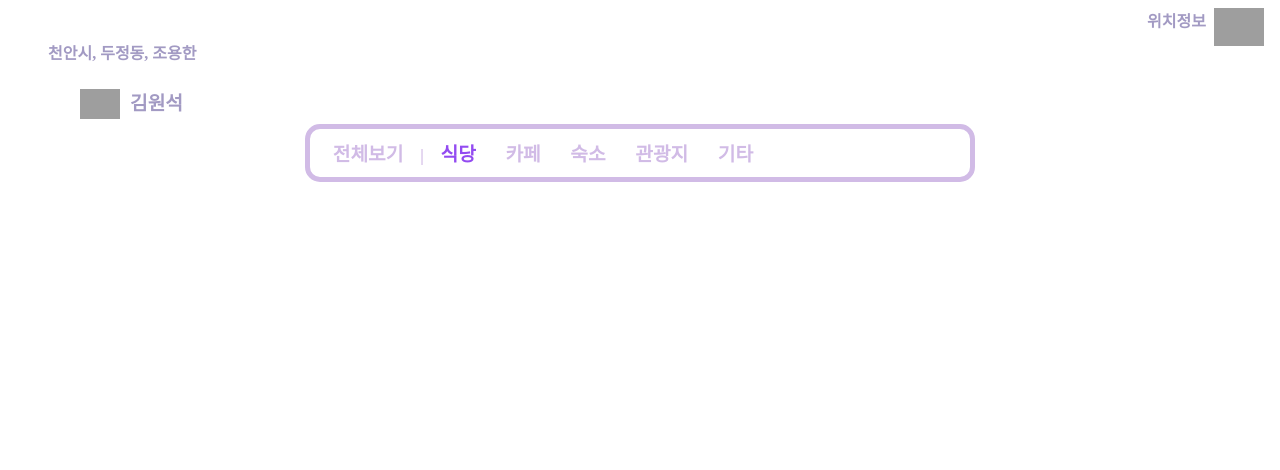
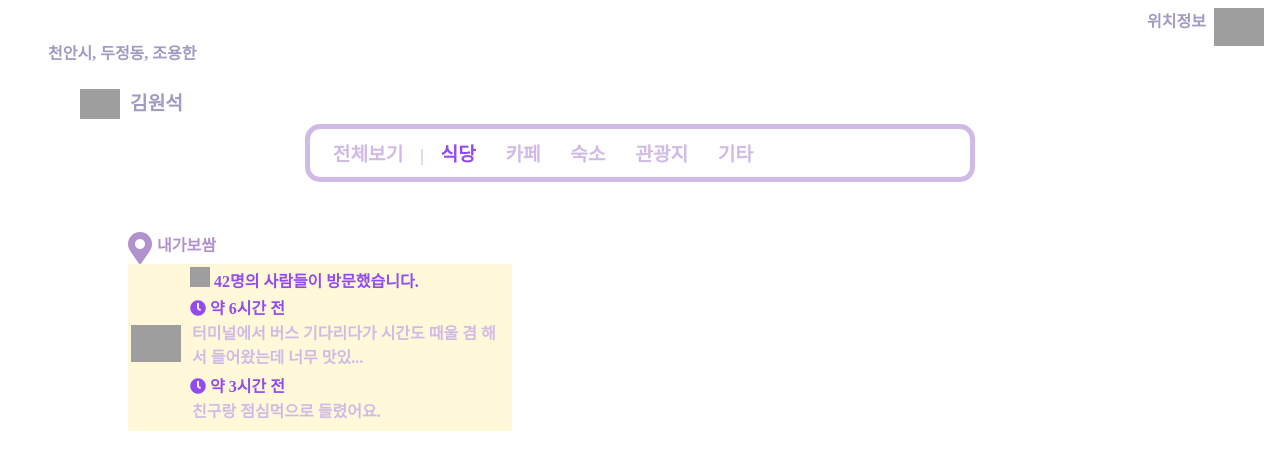
Before and after one commit to LIkelion-at-KOREATECH/PERFUME, a Django app: page /search/ in a window 1280 px wide. Shown: the part 43-513 px from the top of the page. Run offline with Django 3.2, Linux system fonts and the light colour scheme; some libraries are stand-ins or nearby versions; grey boxes are pictures that could not be loaded.

Commit message:
포스팅 양식 생성
검색자에게 보여지는 사진, 작성시간, 작성내용, 방문인원수

```diff
--- a/search_post/search/static/css/search.css
+++ b/search_post/search/static/css/search.css
@@ -1,4 +1,4 @@
-/* 사용한 색깔 - #934BF1, #756AA6ac, #d1bbe6 */
+/* 사용한 색깔 - #934BF1, #756AA6ac, #d1bbe6, #fff9d4e0 */
 /* 글꼴 - 영문은 Georgia, 한글은 Bold */
 
 body {
@@ -134,3 +134,56 @@ a {
     font-weight: bold;
     display: inline;
 }
+
+/* 게시글 */
+.post-series {
+    display: inline-block;
+    margin-top: 50px;
+    margin-left: 10%;
+    display: table;
+    position: relative;
+    width: 30%;
+    font-weight: bold;
+    font-family: Bold;
+}
+
+/* .posting-lo {
+    width: 20px;
+    vertical-align: center;
+}*/
+
+.fa-map-marker-alt {
+    color: #8b5eb4ac;
+    margin-right: 5px;
+}
+
+.lo-name {
+    vertical-align: top;
+    color: #8b5eb4ac;
+}
+
+
+table {
+    color: #934BF1;
+    background-color: #fff9d4e0;
+}
+
+td {
+    padding-bottom: 5px;
+
+}
+
+.search-image {
+    width: 50px;
+    margin-right: 5px;
+}
+
+.posting-user {
+    width: 20px;
+    height: 20px;
+}
+
+.search-content {
+    color: #d1bbe6;
+    display: table-cell;
+}
--- a/search_post/search/templates/search.html
+++ b/search_post/search/templates/search.html
@@ -8,6 +8,8 @@
     <meta name="viewport" content="width=device-width, initial-scale=1.0">
     <title>게시글 검색</title>
     <link rel="stylesheet" href="{% static 'css/search.css' %}">
+    <!-- FontAwesome 아이콘 적용 -->
+    <link rel="stylesheet" href="https://cdnjs.cloudflare.com/ajax/libs/font-awesome/5.14.0/css/all.min.css">
 </head>
 
 <body>
@@ -48,8 +50,44 @@
         <a class="cate-item" href="">관광지</a>
         <a class="cate-item" href="">기타</a>
     </div>
-    <!-- <img class="post-locator" alt="포스팅 지도 확인" src="{% static 'images/locator.png' %}"> -->
 
+    <!-- 게시글 -->
+    <secion class="post-series">
+        <table>
+            <i class="fas fa-2x fa-map-marker-alt"></i>
+            <span class="lo-name">내가보쌈</span>
+            <!-- <img class="posting-lo" alt="게시글 위치" src="{% static 'images/locator.png' %}"> -->
+            <tr class="se-row">
+                <td rowspan="5"><img class="search-image" alt="이미지"
+                        src="{% static 'images/baseline_person_purple.png' %}"></td>
+                <td><img class="posting-user" alt="게시글 작성자" src="{% static 'images/baseline_person_purple.png' %}">
+                    <span class="search-visitor">42명의 사람들이 방문했습니다.</span></td>
+            </tr>
+            <tr>
+                <td><i class="fas fa-clock"> 약 6시간 전</i>
+                    <p class="search-content">터미널에서 버스 기다리다가 시간도 때울 겸 해서 들어왔는데 너무 맛있...</p>
+                </td>
+            </tr>
+            <tr>
+                <td><i class="fas fa-clock"> 약 3시간 전</i>
+                    <p class="search-content">친구랑 점심먹으로 들렸어요.</p>
+                </td>
+            </tr>
+        </table>
+
+        <!-- <div class="post-container">
+
+            <img class="search-image" alt="이미지" src="{% static 'images/baseline_person_purple.png' %}">
+
+            <img class=" posting-user" alt="게시글 작성자" src="{% static 'images/baseline_person_purple.png' %}">
+            <span class="visitor">42명의 사람들이 방문했습니다.</span>
+            <i class="fas fa-clock">약 6시간 전</i>
+            <span class="search-content">터미널에서 버스 기다리다가 시간도 때울 겸 해서 들어왔는데 너무 맛있...</span>
+            <i class="fas fa-clock">약 3시간 전</i>
+            <span class="search-content">친구랑 점심먹으로 들렸어요.</span>
+
+        </div> -->
+    </secion>
 </body>
 
 </html>
```
